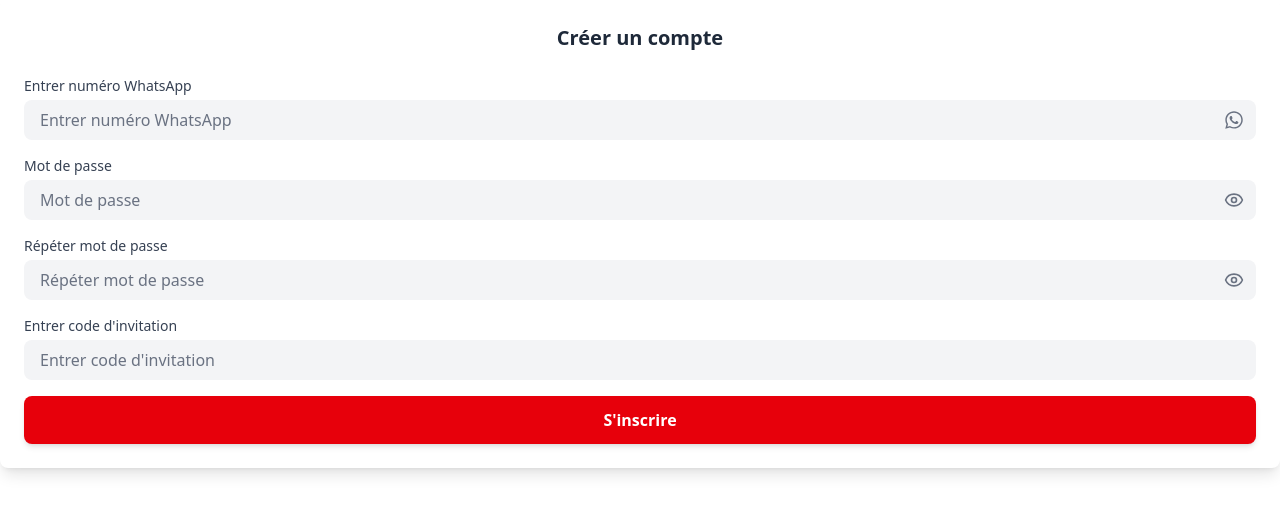
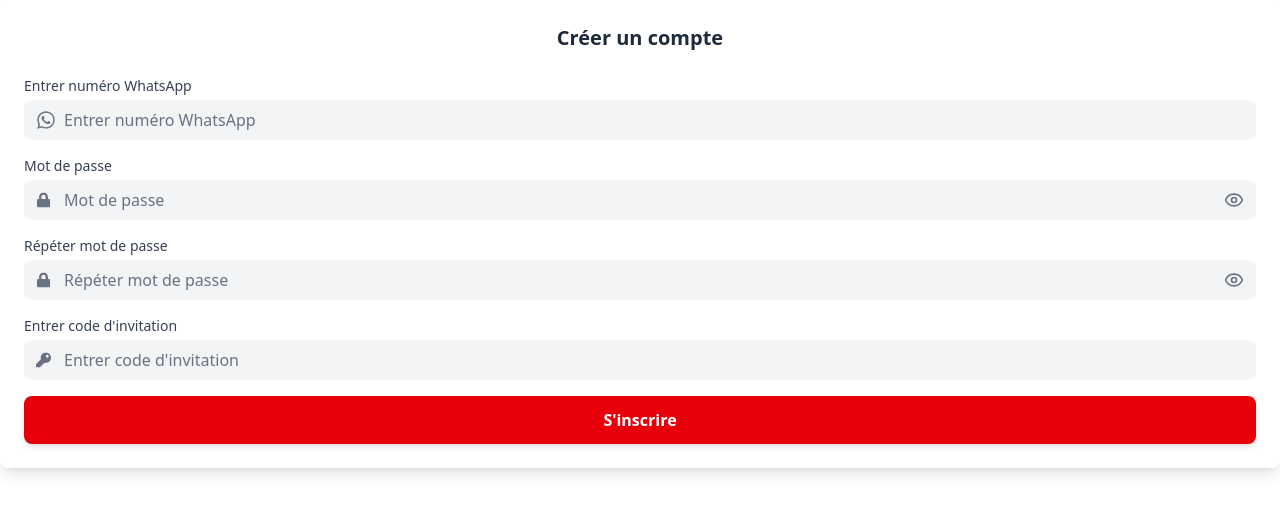
Before and after one commit to Andronique/siteInvestissement, a Next.js app in the folder appinvest/: page /register in a window 1280 px wide. Shown: the top 514 px of the page. Built offline with nearby package versions, Linux system fonts and the light colour scheme.

Commit message:
'mandeh'

```diff
--- a/appinvest/src/components/Registre.jsx
+++ b/appinvest/src/components/Registre.jsx
@@ -1,7 +1,7 @@
 "use client";
 
 import React, { useState } from 'react';
-import { FaWhatsapp } from 'react-icons/fa';
+import { FaWhatsapp, FaLock, FaKey } from 'react-icons/fa';
 import { Eye, EyeOff } from 'lucide-react';
 
 function Registre({ language }) {
@@ -46,14 +46,14 @@ function Registre({ language }) {
             {language === 'fr' ? 'Entrer numéro WhatsApp' : language === 'mg' ? 'Ampidiro ny nomerao WhatsApp' : 'Enter WhatsApp number'}
           </label>
           <div className="relative">
+            <FaWhatsapp size={20} className="absolute left-3 top-1/2 transform -translate-y-1/2 text-gray-500" />
             <input
               id="whatsapp"
               type="tel"
-              className="w-full px-4 py-2 rounded-lg bg-gray-100 text-gray-800 placeholder-gray-500 focus:outline-none focus:ring-2 focus:ring-red-400"
+              className="w-full pl-10 pr-4 py-2 rounded-lg bg-gray-100 text-gray-800 placeholder-gray-500 focus:outline-none focus:ring-2 focus:ring-red-400"
               placeholder={language === 'fr' ? 'Entrer numéro WhatsApp' : language === 'mg' ? 'Ampidiro ny nomerao WhatsApp' : 'Enter WhatsApp number'}
               required
             />
-            <FaWhatsapp size={20} className="absolute right-3 top-1/2 transform -translate-y-1/2 text-gray-500" />
           </div>
         </div>
         <div>
@@ -61,10 +61,11 @@ function Registre({ language }) {
             {content[language].passwordLabel}
           </label>
           <div className="relative">
+            <FaLock size={15} className="absolute left-3 top-1/2 transform -translate-y-1/2 text-gray-500" />
             <input
               id="password"
               type={showPassword ? 'text' : 'password'}
-              className="w-full px-4 py-2 rounded-lg bg-gray-100 text-gray-800 placeholder-gray-500 focus:outline-none focus:ring-2 focus:ring-red-400"
+              className="w-full pl-10 pr-10 py-2 rounded-lg bg-gray-100 text-gray-800 placeholder-gray-500 focus:outline-none focus:ring-2 focus:ring-red-400"
               placeholder={content[language].passwordLabel}
               required
             />
@@ -83,10 +84,11 @@ function Registre({ language }) {
             {language === 'fr' ? 'Répéter mot de passe' : language === 'mg' ? 'Avereno ny tenimiafina' : 'Repeat password'}
           </label>
           <div className="relative">
+            <FaLock size={15} className="absolute left-3 top-1/2 transform -translate-y-1/2 text-gray-500" />
             <input
               id="confirm-password"
               type={showConfirmPassword ? 'text' : 'password'}
-              className="w-full px-4 py-2 rounded-lg bg-gray-100 text-gray-800 placeholder-gray-500 focus:outline-none focus:ring-2 focus:ring-red-400"
+              className="w-full pl-10 pr-10 py-2 rounded-lg bg-gray-100 text-gray-800 placeholder-gray-500 focus:outline-none focus:ring-2 focus:ring-red-400"
               placeholder={language === 'fr' ? 'Répéter mot de passe' : language === 'mg' ? 'Avereno ny tenimiafina' : 'Repeat password'}
               required
             />
@@ -104,13 +106,16 @@ function Registre({ language }) {
           <label className="block text-gray-700 text-sm mb-1" htmlFor="invite-code">
             {language === 'fr' ? "Entrer code d'invitation" : language === 'mg' ? 'Ampidiro ny kaody fanasana' : 'Enter invitation code'}
           </label>
+          <div className="relative">
+            <FaKey size={15} className="absolute left-3 top-1/2 transform -translate-y-1/2 text-gray-500" />
             <input
               id="invite-code"
               type="text"
-            className="w-full px-4 py-2 rounded-lg bg-gray-100 text-gray-800 placeholder-gray-500 focus:outline-none focus:ring-2 focus:ring-red-400"
+              className="w-full pl-10 pr-4 py-2 rounded-lg bg-gray-100 text-gray-800 placeholder-gray-500 focus:outline-none focus:ring-2 focus:ring-red-400"
               placeholder={language === 'fr' ? "Entrer code d'invitation" : language === 'mg' ? 'Ampidiro ny kaody fanasana' : 'Enter invitation code'}
               required
             />
+          </div>
         </div>
         <button
           type="submit"
```
Lines whose indentation alone changed are shown as unchanged.
